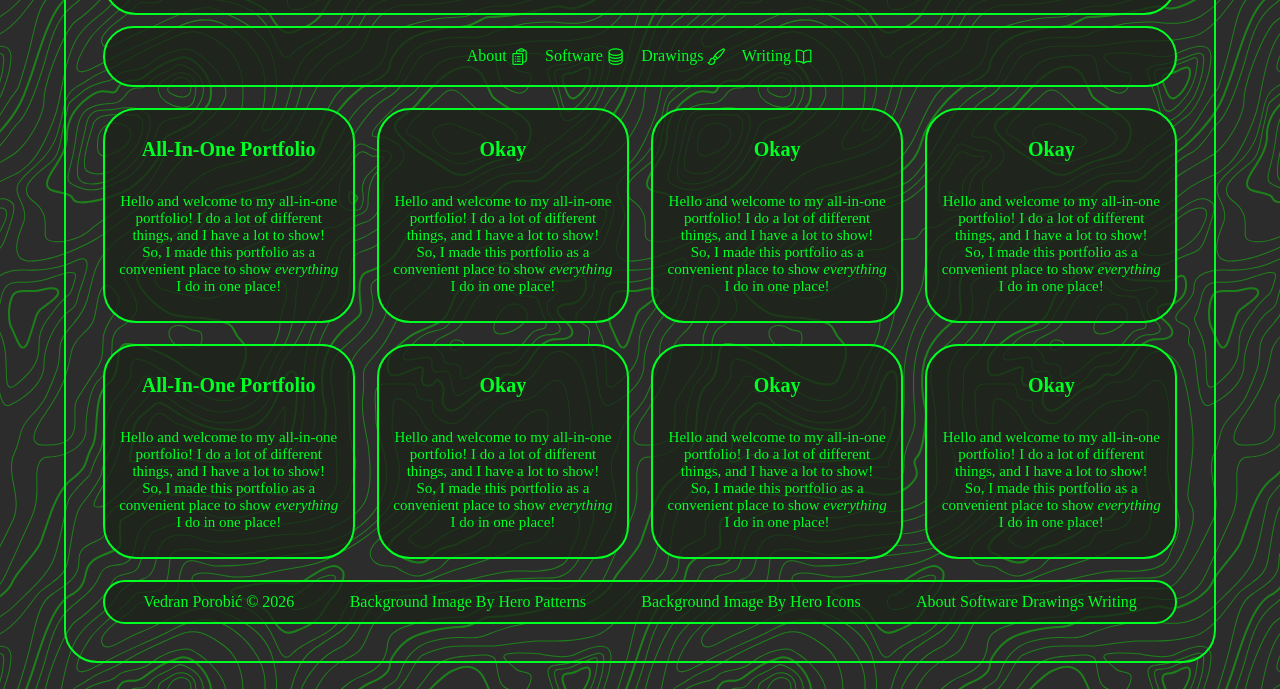
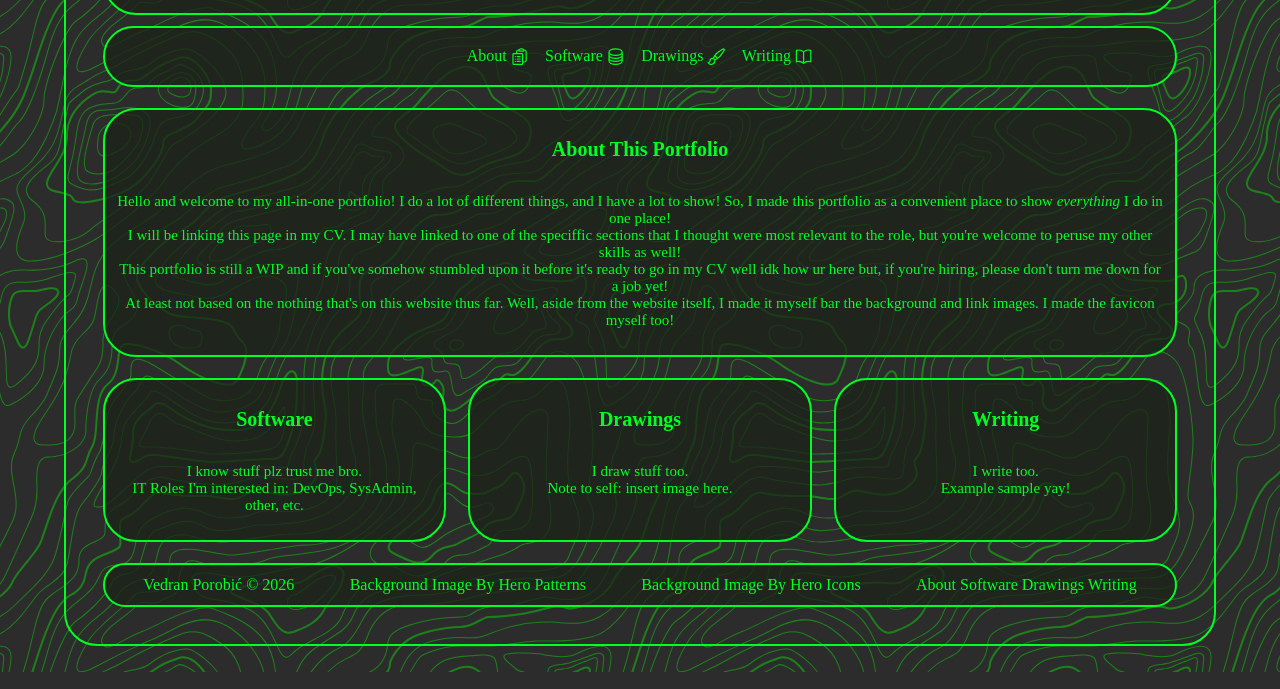
Before and after one commit to n0idv0id/portfolio-website, a plain HTML site: page index.html in a window 1280 px wide. Shown: the part 162-851 px from the top of the page. Drawn offline with Linux system fonts and the light colour scheme.

Commit message:
Changed wip/sample text.

```diff
--- a/index.html
+++ b/index.html
@@ -30,46 +30,38 @@
 
     <div class="box">
         <div>
-            <h2>All-In-One Portfolio</h2>
-            <p>Hello and welcome to my all-in-one portfolio! I do a lot of different things, and I have a lot to show!<br>
-               So, I made this portfolio as a convenient place to show <i>everything</i> I do in one place!</p>
-        </div>
-        <div>
-            <h2>Okay</h2>
-            <p>Hello and welcome to my all-in-one portfolio! I do a lot of different things, and I have a lot to show!<br>
-               So, I made this portfolio as a convenient place to show <i>everything</i> I do in one place!</p>
-        </div>
-        <div>
-            <h2>Okay</h2>
-            <p>Hello and welcome to my all-in-one portfolio! I do a lot of different things, and I have a lot to show!<br>
-               So, I made this portfolio as a convenient place to show <i>everything</i> I do in one place!</p>
-        </div>
-        <div>
-            <h2>Okay</h2>
-            <p>Hello and welcome to my all-in-one portfolio! I do a lot of different things, and I have a lot to show!<br>
-               So, I made this portfolio as a convenient place to show <i>everything</i> I do in one place!</p>
+            <h2>About This Portfolio</h2>
+            <p>
+                Hello and welcome to my all-in-one portfolio! I do a lot of different things, and I have a lot to show!
+                So, I made this portfolio as a convenient place to show <i>everything</i> I do in one place!
+                <br>
+                I will be linking this page in my CV.
+                I may have linked to one of the speciffic sections that I thought were most relevant to the role,
+                but you're welcome to peruse my other skills as well!
+                <br>
+                This portfolio is still a WIP and if you've somehow stumbled upon it before it's ready to go in my CV well idk how ur here but, if you're hiring, please don't turn me down for a job yet!<br>
+                At least not based on the nothing that's on this website thus far. Well, aside from the website itself, I made it myself bar the background and link images. I made the favicon myself too!
+            </p>
         </div>
     </div>
+
     <div class="box">
         <div>
-            <h2>All-In-One Portfolio</h2>
-            <p>Hello and welcome to my all-in-one portfolio! I do a lot of different things, and I have a lot to show!<br>
-               So, I made this portfolio as a convenient place to show <i>everything</i> I do in one place!</p>
+            <h2>Software</h2>
+            <p>I know stuff plz trust me bro.<br>
+               IT Roles I'm interested in: DevOps, SysAdmin, other, etc. </p>
         </div>
+
         <div>
-            <h2>Okay</h2>
-            <p>Hello and welcome to my all-in-one portfolio! I do a lot of different things, and I have a lot to show!<br>
-               So, I made this portfolio as a convenient place to show <i>everything</i> I do in one place!</p>
+            <h2>Drawings</h2>
+            <p>I draw stuff too.<br>
+               Note to self: insert image here.</p>
         </div>
+
         <div>
-            <h2>Okay</h2>
-            <p>Hello and welcome to my all-in-one portfolio! I do a lot of different things, and I have a lot to show!<br>
-               So, I made this portfolio as a convenient place to show <i>everything</i> I do in one place!</p>
-        </div>
-        <div>
-            <h2>Okay</h2>
-            <p>Hello and welcome to my all-in-one portfolio! I do a lot of different things, and I have a lot to show!<br>
-               So, I made this portfolio as a convenient place to show <i>everything</i> I do in one place!</p>
+            <h2>Writing</h2>
+            <p>I write too.<br>
+               Example sample yay!</p>
         </div>
     </div>
 
```
